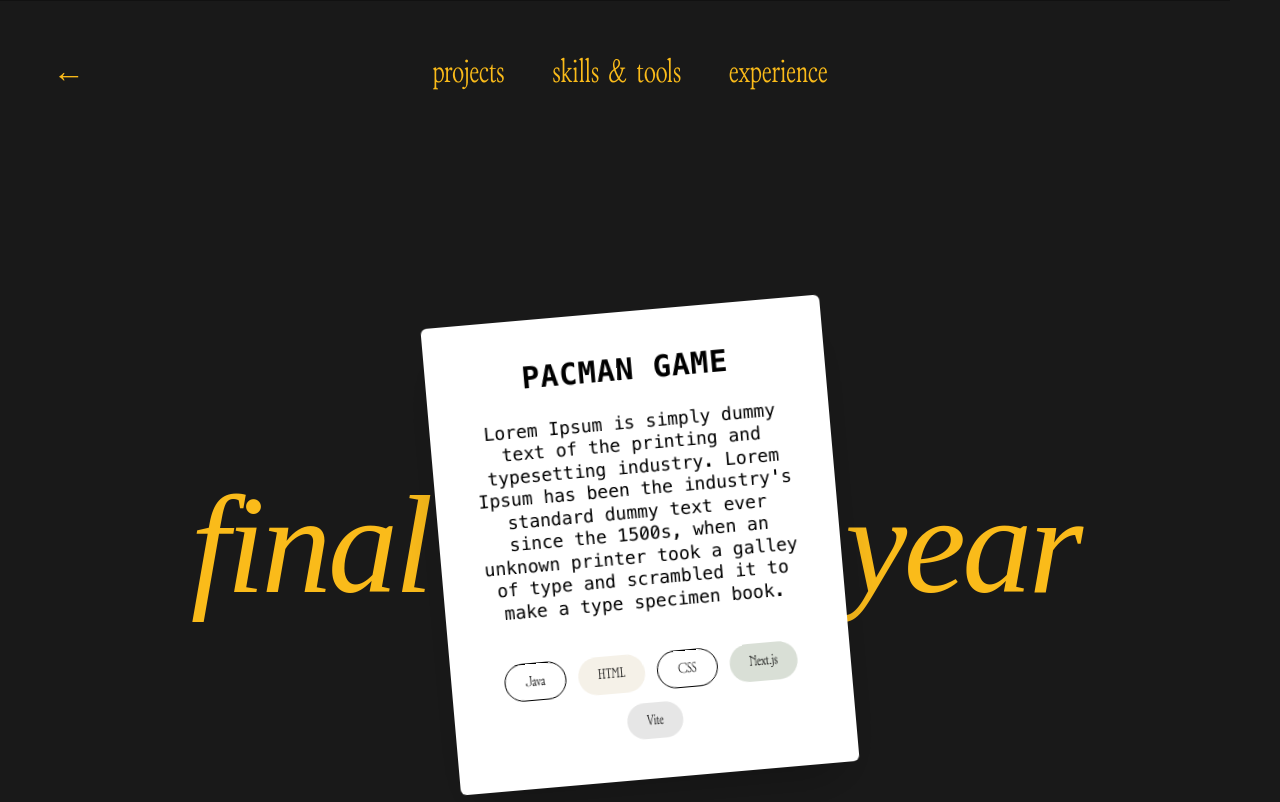
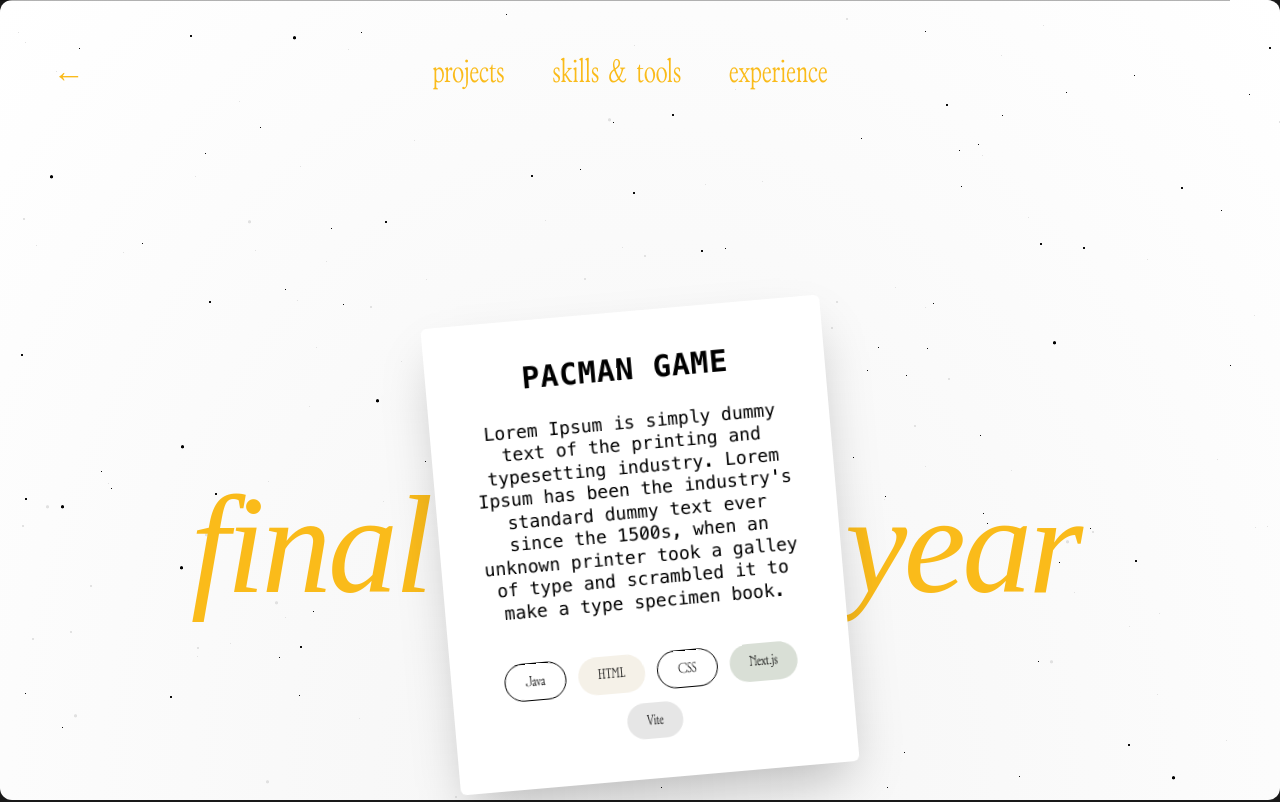
Before and after one commit to vanisha-droid/ports, a React (Vite) app: page /projects in a window 1280 px wide. Shown: the top 802 px of the page. Built offline with nearby package versions, Linux system fonts and the light colour scheme.

Commit message:
some changes

```diff
--- a/client/pages/software.tsx
+++ b/client/pages/software.tsx
@@ -1,5 +1,8 @@
 import { useState, useEffect, useRef } from "react";
 import { ReactLenis } from 'lenis/react';
+import {StarsBackground} from "../../components/animate-ui/components/backgrounds/stars";
+import { cn } from '@/lib/utils';
+import { useTheme } from 'next-themes';
 
 
 export default function Software() {
@@ -9,6 +12,8 @@ export default function Software() {
 
   const imageRefs = useRef([]);
   const lastIndexRef = useRef(-1);
+    const { resolvedTheme } = useTheme();
+
 
   useEffect(() => {
     const handleScroll = () => {
@@ -71,6 +76,20 @@ export default function Software() {
   return (
             <ReactLenis root>
 
+<StarsBackground
+      starColor={resolvedTheme === 'dark' ? '#FFF' : '#000'}
+      className={cn(
+        'absolute inset-0 flex items-center justify-center rounded-xl',
+        'dark:bg-[radial-gradient(ellipse_at_bottom,_#262626_0%,_#000_100%)] bg-[radial-gradient(ellipse_at_bottom,_#f5f5f5_0%,_#fff_100%)]',
+      )}
+    />
+    <StarsBackground
+      className="fixed inset-0 z-0"
+      factor={0.05}
+      speed={50}
+      starColor="#e1e1e1"
+      pointerEvents={true}
+    />
       <div className="min-h-screen bg-[#191919] overflow-x-clip">
       <div className="font-portfolio text-[#FABB1A] flex flex-wrap justify-center gap-12 py-12 border-t -translate-x-[50px] border-black/30">
         <a
--- /dev/null
+++ b/components/animate-ui/components/backgrounds/stars.tsx
@@ -0,0 +1,161 @@
+'use client';
+
+import * as React from 'react';
+import {
+  type HTMLMotionProps,
+  motion,
+  useMotionValue,
+  useSpring,
+  type SpringOptions,
+  type Transition,
+} from 'motion/react';
+
+import { cn } from '@/lib/utils';
+
+type StarLayerProps = HTMLMotionProps<'div'> & {
+  count: number;
+  size: number;
+  transition: Transition;
+  starColor: string;
+};
+
+function generateStars(count: number, starColor: string) {
+  const shadows: string[] = [];
+  for (let i = 0; i < count; i++) {
+    const x = Math.floor(Math.random() * 4000) - 2000;
+    const y = Math.floor(Math.random() * 4000) - 2000;
+    shadows.push(`${x}px ${y}px ${starColor}`);
+  }
+  return shadows.join(', ');
+}
+
+function StarLayer({
+  count = 1000,
+  size = 1,
+  transition = { repeat: Infinity, duration: 50, ease: 'linear' },
+  starColor = '#fff',
+  className,
+  ...props
+}: StarLayerProps) {
+  const [boxShadow, setBoxShadow] = React.useState<string>('');
+
+  React.useEffect(() => {
+    setBoxShadow(generateStars(count, starColor));
+  }, [count, starColor]);
+
+  return (
+    <motion.div
+      data-slot="star-layer"
+      animate={{ y: [0, -2000] }}
+      transition={transition}
+      className={cn('absolute top-0 left-0 w-full h-[2000px]', className)}
+      {...props}
+    >
+      <div
+        className="absolute bg-transparent rounded-full"
+        style={{
+          width: `${size}px`,
+          height: `${size}px`,
+          boxShadow: boxShadow,
+        }}
+      />
+      <div
+        className="absolute bg-transparent rounded-full top-[2000px]"
+        style={{
+          width: `${size}px`,
+          height: `${size}px`,
+          boxShadow: boxShadow,
+        }}
+      />
+    </motion.div>
+  );
+}
+
+type StarsBackgroundProps = React.ComponentProps<'div'> & {
+  factor?: number;
+  speed?: number;
+  transition?: SpringOptions;
+  starColor?: string;
+  pointerEvents?: boolean;
+};
+
+function StarsBackground({
+  children,
+  className,
+  factor = 0.05,
+  speed = 50,
+  transition = { stiffness: 50, damping: 20 },
+  starColor = '#fff',
+  pointerEvents = true,
+  ...props
+}: StarsBackgroundProps) {
+  const offsetX = useMotionValue(1);
+  const offsetY = useMotionValue(1);
+
+  const springX = useSpring(offsetX, transition);
+  const springY = useSpring(offsetY, transition);
+
+  const handleMouseMove = React.useCallback(
+    (e: React.MouseEvent<HTMLDivElement, MouseEvent>) => {
+      const centerX = window.innerWidth / 2;
+      const centerY = window.innerHeight / 2;
+      const newOffsetX = -(e.clientX - centerX) * factor;
+      const newOffsetY = -(e.clientY - centerY) * factor;
+      offsetX.set(newOffsetX);
+      offsetY.set(newOffsetY);
+    },
+    [offsetX, offsetY, factor],
+  );
+
+  return (
+    <div
+      data-slot="stars-background"
+      className={cn(
+        'relative size-full overflow-hidden bg-[radial-gradient(ellipse_at_bottom,_#262626_0%,_#000_100%)]',
+        className,
+      )}
+      onMouseMove={handleMouseMove}
+      {...props}
+    >
+      <motion.div
+        style={{ x: springX, y: springY }}
+        className={cn({ 'pointer-events-none': !pointerEvents })}
+      >
+        <StarLayer
+          count={1000}
+          size={1}
+          transition={{ repeat: Infinity, duration: speed, ease: 'linear' }}
+          starColor={starColor}
+        />
+        <StarLayer
+          count={400}
+          size={2}
+          transition={{
+            repeat: Infinity,
+            duration: speed * 2,
+            ease: 'linear',
+          }}
+          starColor={starColor}
+        />
+        <StarLayer
+          count={200}
+          size={3}
+          transition={{
+            repeat: Infinity,
+            duration: speed * 3,
+            ease: 'linear',
+          }}
+          starColor={starColor}
+        />
+      </motion.div>
+      {children}
+    </div>
+  );
+}
+
+export {
+  StarLayer,
+  StarsBackground,
+  type StarLayerProps,
+  type StarsBackgroundProps,
+};
--- a/package.json
+++ b/package.json
@@ -24,6 +24,7 @@
     "dotenv": "^17.2.1",
     "express": "^5.1.0",
     "lenis": "^1.3.17",
+    "motion": "^12.27.5",
     "zod": "^3.25.76"
   },
   "devDependencies": {
```
Also changed, not shown: components.json, 6 other files (tests, documents, lock files or other folders).
